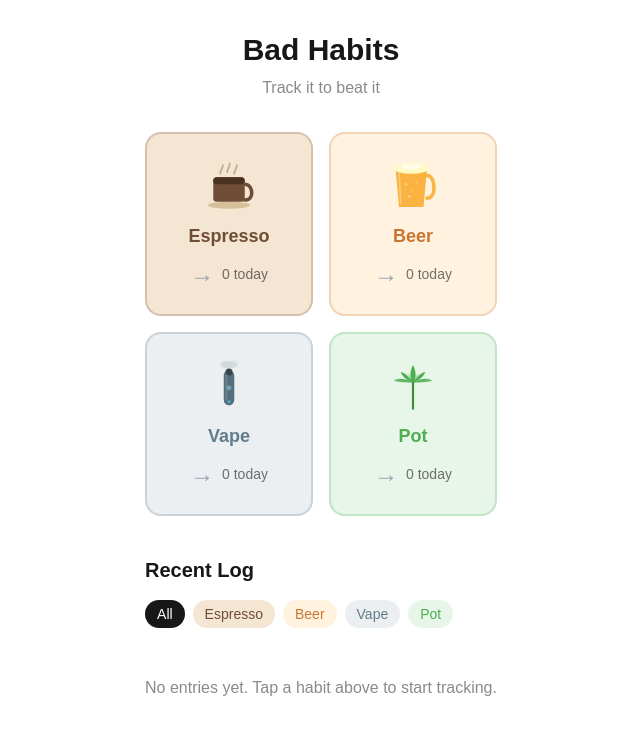
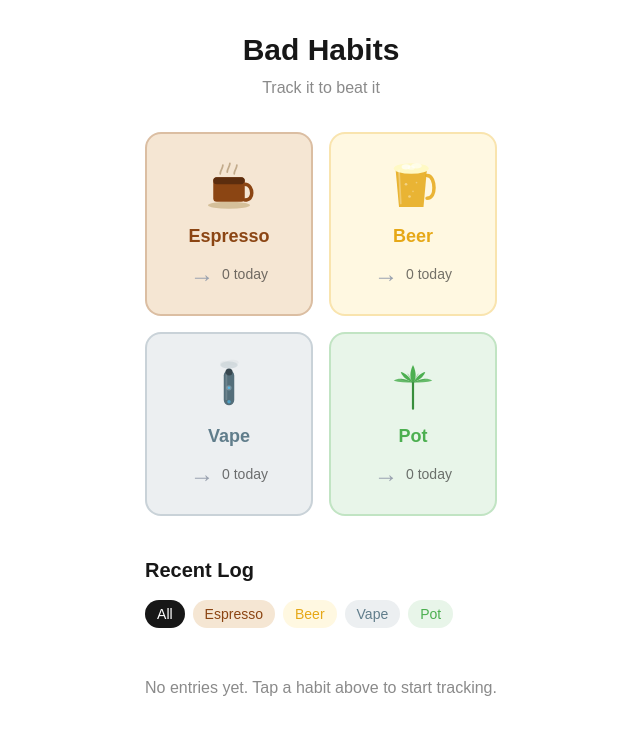
Before and after one commit to johndimm/bad-habits, a Next.js app: page / in a window 1280 px wide. Shown: the top 734 px of the page, without its empty margins (319-959 px from the left). Built offline with nearby package versions, Linux system fonts and the light colour scheme.

Commit message:
icon, graph

```diff
--- a/src/components/HabitIcons.tsx
+++ b/src/components/HabitIcons.tsx
@@ -30,13 +30,13 @@ export function EspressoIcon({ size = 64 }: { size?: number }) {
         opacity="0.6"
       />
       {/* Cup body */}
-      <rect x="14" y="22" width="36" height="28" rx="4" fill="#6F4E37" />
+      <rect x="14" y="22" width="36" height="28" rx="4" fill="#8B4513" />
       {/* Coffee surface */}
-      <rect x="14" y="22" width="36" height="8" rx="4" fill="#4A3120" />
+      <rect x="14" y="22" width="36" height="8" rx="4" fill="#5C2D0E" />
       {/* Handle */}
       <path
         d="M50 30C56 30 58 36 58 40C58 44 56 48 50 48"
-        stroke="#6F4E37"
+        stroke="#8B4513"
         strokeWidth="4"
         strokeLinecap="round"
         fill="none"
@@ -59,7 +59,7 @@ export function BeerIcon({ size = 64 }: { size?: number }) {
       {/* Glass body */}
       <path
         d="M12 12L16 56H44L48 12H12Z"
-        fill="#F9A825"
+        fill="#E6A817"
         opacity="0.85"
       />
       {/* Foam */}
@@ -83,7 +83,7 @@ export function BeerIcon({ size = 64 }: { size?: number }) {
       {/* Handle */}
       <path
         d="M48 20C54 20 56 28 56 34C56 40 54 46 48 46"
-        stroke="#F9A825"
+        stroke="#E6A817"
         strokeWidth="4"
         strokeLinecap="round"
         fill="none"
--- a/src/lib/habits.ts
+++ b/src/lib/habits.ts
@@ -6,8 +6,8 @@ export interface Habit {
 }
 
 export const HABITS: Habit[] = [
-  { id: "espresso", label: "Espresso", color: "#6F4E37", bgColor: "#F5E6D3" },
-  { id: "beer", label: "Beer", color: "#C87533", bgColor: "#FFF3E0" },
+  { id: "espresso", label: "Espresso", color: "#8B4513", bgColor: "#F5E6D3" },
+  { id: "beer", label: "Beer", color: "#E6A817", bgColor: "#FFF8E1" },
   { id: "vape", label: "Vape", color: "#607D8B", bgColor: "#ECEFF1" },
   { id: "pot", label: "Pot", color: "#4CAF50", bgColor: "#E8F5E9" },
 ];
```
Also changed, not shown: src/app/icon.svg (added), 1 other file (tests, documents, lock files or other folders).
